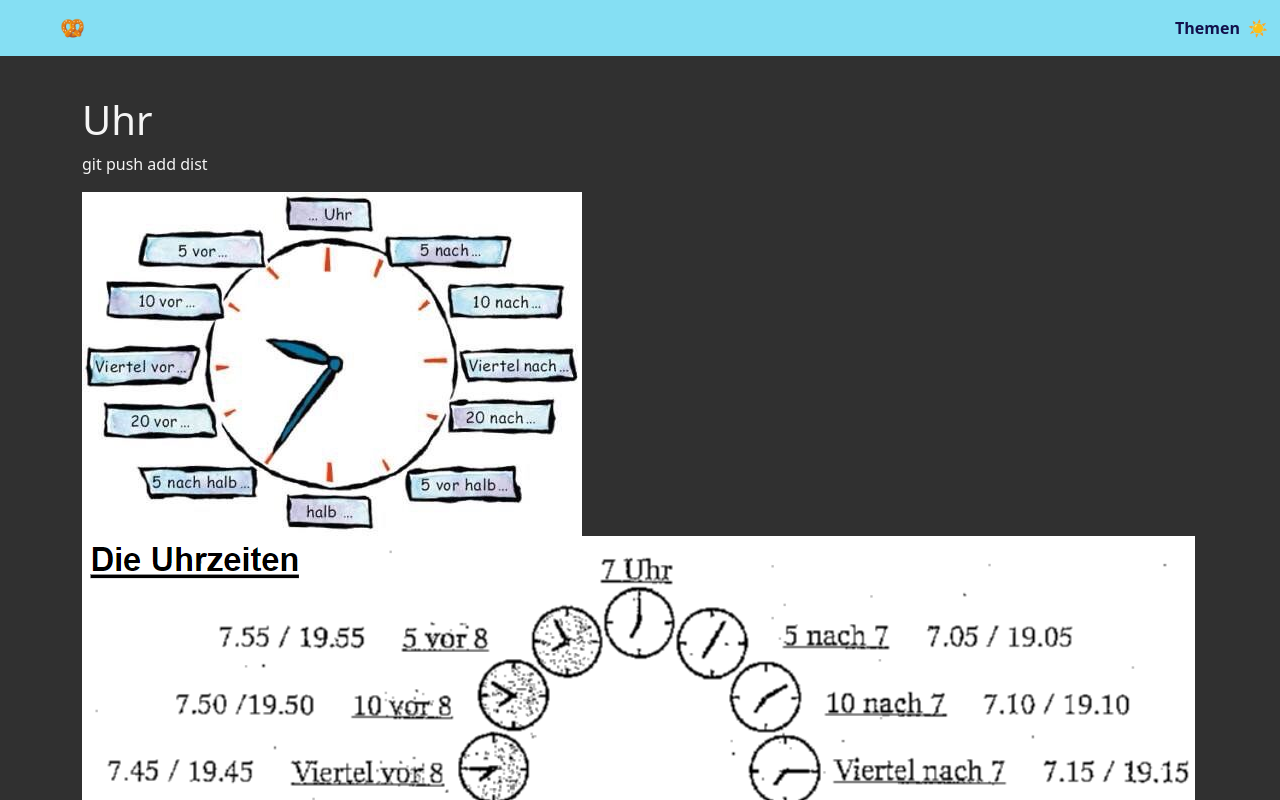
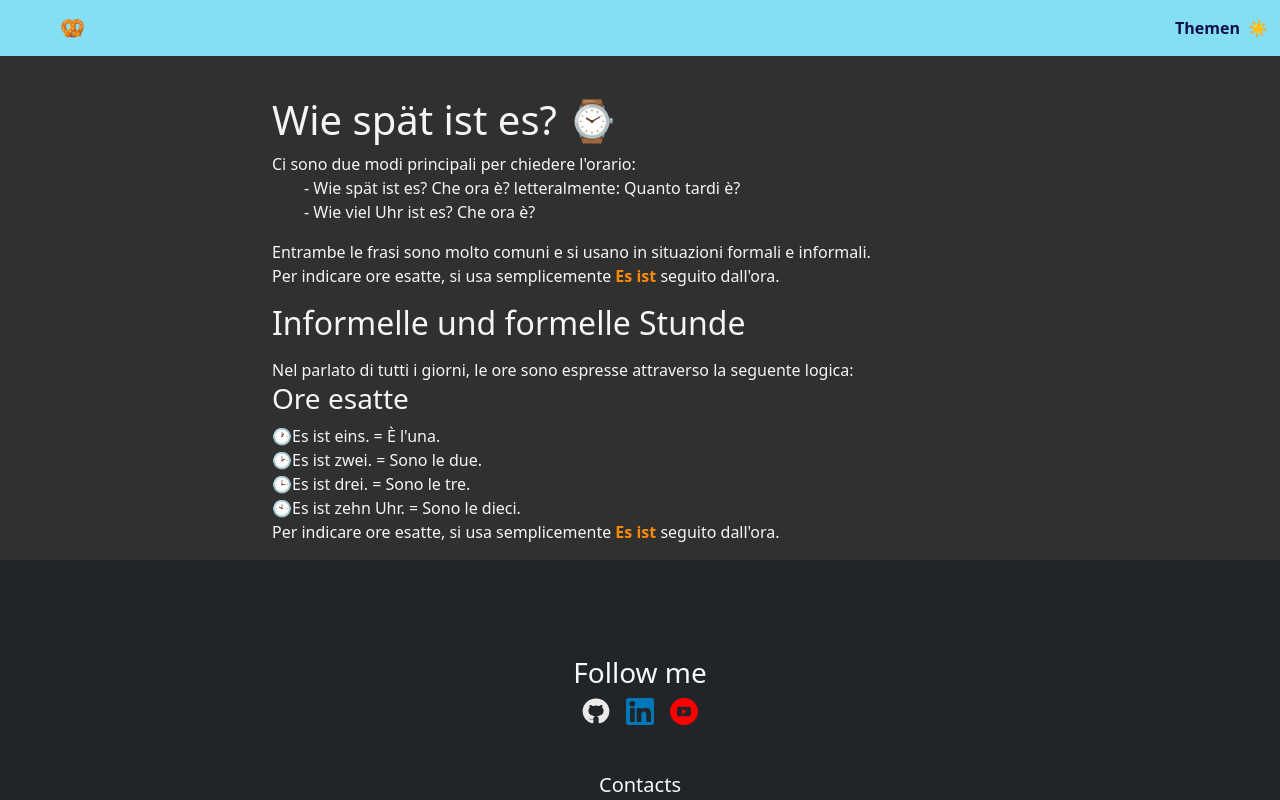
Before and after one commit to JungleKiosk/GanZuToll, a Vue app: page /uhr in a window 1280 px wide. Shown: the top 800 px of the page. Built offline with nearby package versions, Linux system fonts and the light colour scheme.

Commit message:
uhr informell

```diff
--- a/src/assets/scss/app.scss
+++ b/src/assets/scss/app.scss
@@ -20,3 +20,14 @@ body.light_mode {
 a{
   color: #0d8ca9;
 }
+
+.nota {
+  color: brown;
+  font-weight: bold;
+  text-decoration: underline;
+}
+
+.dict {
+  color: rgb(255, 140, 0);
+  font-weight: bold;
+}
--- a/src/components/thema/herbst/events.vue
+++ b/src/components/thema/herbst/events.vue
@@ -1,6 +1,6 @@
 <script>
 import Herbst from './Herbst.vue';
-import Modal from './modals/ModHerbst.vue';
+import Modal from '../../partials/ModHerbst.vue';
 
 export default {
   name: "events",
@@ -213,16 +213,6 @@ export default {
 </template>
 
 <style scoped>
-.nota {
-  color: brown;
-  font-weight: bold;
-  text-decoration: underline;
-}
-
-.dict {
-  color: rgb(255, 140, 0);
-  font-weight: bold;
-}
 
 /* Stile per le immagini */
 .event-images img {
--- a/src/components/thema/uhr/Uhr.vue
+++ b/src/components/thema/uhr/Uhr.vue
@@ -1,15 +1,102 @@
 <script>
+import Modal from '../../partials/ModHerbst.vue';
 
+export default {
+    name: "uhr",
+    components: {
+        Modal
+    },
+    data() {
+        return {
+            showModal: false,
+            showExplanationErntdankfest: false, // Variabile di stato per la prima sezione
+            showExplanationToerggelen: false, // Variabile di stato per la seconda sezione
+            currentDescription: "",
+            notaDescriptions: {
+                Bahnhof: "der Bahnhof",
+                Flughafen: "der Flughafen",
+                Zeitungen: "die Zeitungen",
+                Radio: "das Radio"
+            },
+            currentNota: ""
+        };
+    },
+    methods: {
+        openModal(nota) {
+            this.currentNota = nota;
+            this.currentDescription = this.notaDescriptions[nota] || "";
+            this.showModal = true;
+        }
+    }
+};
 </script>
+
 
 <template>
     <div class="container">
-        <h1>Uhr</h1>
-        <p>
-            git push add dist
-        </p>
-        <img src="../../../assets/img/uhr/uhr.jpg" alt="">
-        <img src="../../../assets/img/uhr/uhr_2.png" alt="">
+        <div class="row justify-content-center">
+            <div class="col-12 col-lg-8">
+                <h1>Wie spät ist es? ⌚</h1>
+                <p>
+                    Ci sono due modi principali per chiedere l'orario:
+                <ul>
+                    <li> - Wie spät ist es? Che ora è? letteralmente: Quanto tardi è?</li>
+                    <li>- Wie viel Uhr ist es? Che ora è?</li>
+                </ul>
+                Entrambe le frasi sono molto comuni e si usano in situazioni formali e informali. <br>
+                Per indicare ore esatte, si usa semplicemente <span class="dict">Es ist</span> seguito dall'ora.
+                </p>
+                <h2>Informelle und formelle Stunde</h2>
+                <p>
+
+                </p>
+                Nel parlato di tutti i giorni, le ore sono espresse attraverso la seguente logica:
+                <h3>Ore esatte</h3>
+                <p>
+                    🕐Es ist eins. = È l'una. <br>
+                    🕑Es ist zwei. = Sono le due. <br>
+                    🕒Es ist drei. = Sono le tre.<br>
+                    🕙Es ist zehn Uhr. = Sono le dieci.<br>
+                    Per indicare ore esatte, si usa semplicemente <span class="dict">Es ist</span> seguito dall'ora.
+                </p>
+
+
+
+
+
+
+
+
+
+
+
+
+
+
+
+
+
+
+
+                <!--              <p>
+                    In contesti ufficiali, come in <span class="nota" @click="openModal('Bahnhof')">stazione</span>,
+                    <span class="nota" @click="openModal('Flughafen')">aereoporto</span>, in <span class="nota"
+                        @click="openModal('Radio')">radio</span> e al<span class="nota"
+                        @click="openModal('Zeitungen')">telegiornale</span> si usa spesso l'orario a
+                    24 ore, come in italiano: <br>
+                <ul>
+                    <li>Es ist fünfzehn Uhr. = Sono le 15 (le tre del pomeriggio).</li>
+                    <li>Es ist zwanzig Uhr. = Sono le 20 (le otto di sera).</li>
+                </ul>
+                </p> -->
+            </div>
+        </div>
+
+        <!--         <img src="../../../assets/img/uhr/uhr.jpg" alt="">
+        <img src="../../../assets/img/uhr/uhr_2.png" alt=""> -->
+
+        <Modal v-if="showModal" :isVisible="showModal" :description="currentDescription" @close="showModal = false"
+            @save="saveDescription" />
     </div>
 </template>
 
```
Also changed, not shown: src/components/partials/ModHerbst.vue (renamed from src/components/thema/herbst/modals/ModHerbst.vue).
